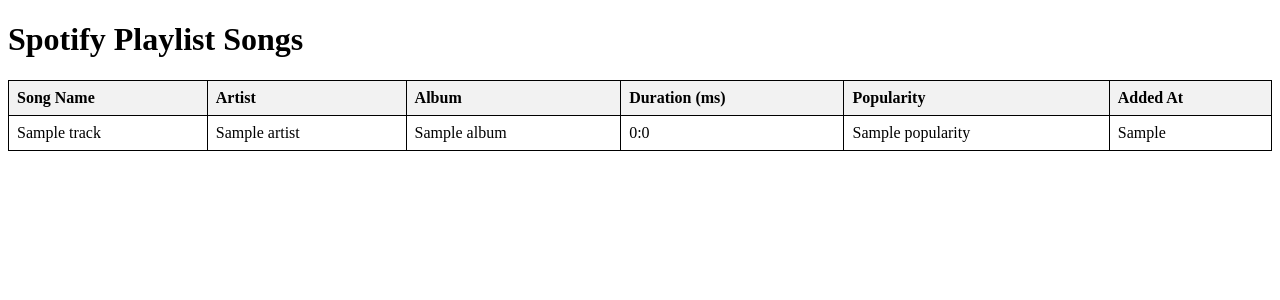
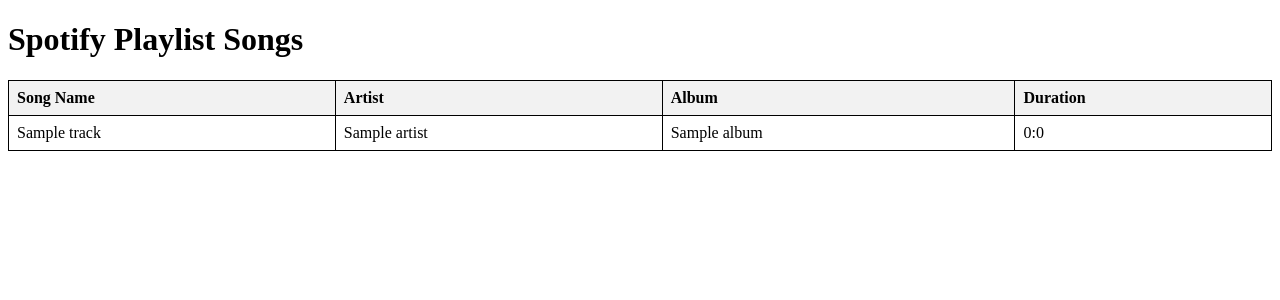
Before and after one commit to akerraps/SpotyTools, a Flask app: template templates/index.html in a window 1280 px wide. Shown: the top 300 px of the page. Run offline with Flask 3, Linux system fonts and the light colour scheme; the template is opened without the code that fills it: most values are stand-ins (such as "Sample title", 1, 10 or a date in 2020).

Commit message:
Minor changes

```diff
--- a/get_api.py
+++ b/get_api.py
@@ -28,7 +28,7 @@ def get_user_spotify():
         return {'auth_url': None, 'spotify': spotify}
 
 
-def get_tracks_from_spotify(spotify, playlist_id):
+def get_tracks_from_playlist(spotify, playlist_id):
     try:
         playlist_info = spotify.playlist( "https://open.spotify.com/playlist/" + playlist_id)
     except spotipy.exceptions.SpotifyException as e:
@@ -48,9 +48,7 @@ def get_tracks_from_spotify(spotify, playlist_id):
             'Song Name': track['name'],
             'Artist': track['artists'][0]['name'],
             'Album': track['album']['name'],
-            'Duration': track['duration_ms'],
-            'Popularity': track['popularity'],
-            'Added At': item['added_at']
+            'Duration': track['duration_ms']
         }
         track_data.append(track_info)
 
--- a/main.py
+++ b/main.py
@@ -1,5 +1,5 @@
 from flask import Flask, render_template, redirect, request, session, url_for
-from get_api import get_user_spotify, get_tracks_from_spotify  # Importamos la función correcta
+from get_api import get_user_spotify, get_tracks_from_playlist  # Importamos la función correcta
 from dotenv import load_dotenv
 import os
 
@@ -19,7 +19,7 @@ def index():
 
     if spotify:
         playlist_id = os.getenv('PLAYLIST_ID')  # Obtener el ID de la playlist del entorno
-        df = get_tracks_from_spotify(spotify, playlist_id)  # Obtener pistas usando el objeto spotify
+        df = get_tracks_from_playlist(spotify, playlist_id)  # Obtener pistas usando el objeto spotify
         tracks = df.to_dict(orient='records')  # Convertir a diccionario
         print('test')
         return render_template('index.html', tracks=tracks)
--- a/templates/index.html
+++ b/templates/index.html
@@ -29,9 +29,7 @@
                 <th>Song Name</th>
                 <th>Artist</th>
                 <th>Album</th>
-                <th>Duration (ms)</th>
-                <th>Popularity</th>
-                <th>Added At</th>
+                <th>Duration</th>
             </tr>
         </thead>
         <tbody>
@@ -41,8 +39,6 @@
                 <td>{{ track['Artist'] }}</td>
                 <td>{{ track['Album'] }}</td>
                 <td>{{ (track['Duration'] // 60000) }}:{{ (track['Duration'] % 60000) // 1000 }}</td>
-                <td>{{ track['Popularity'] }}</td>
-                <td>{{ track['Added At'] }}</td>
             </tr>
             {% endfor %}
         </tbody>
```
